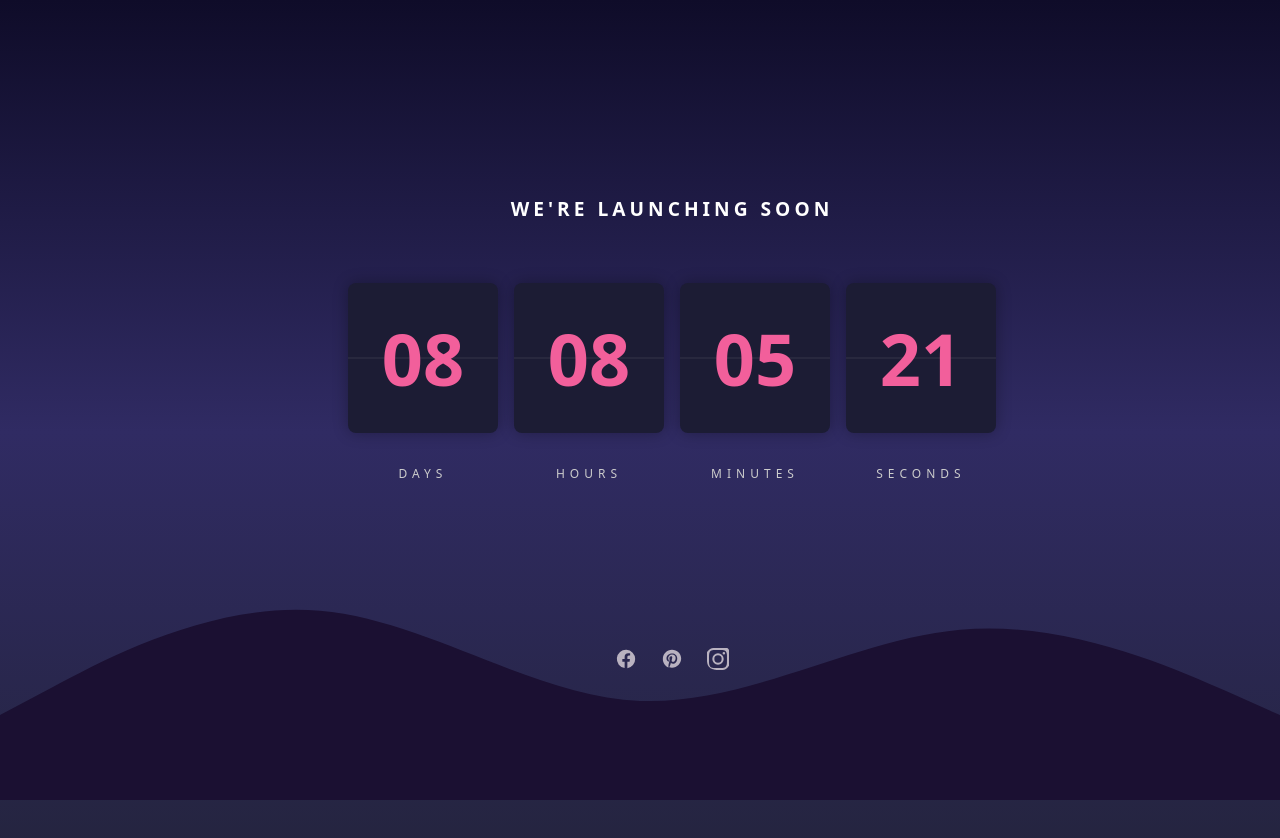
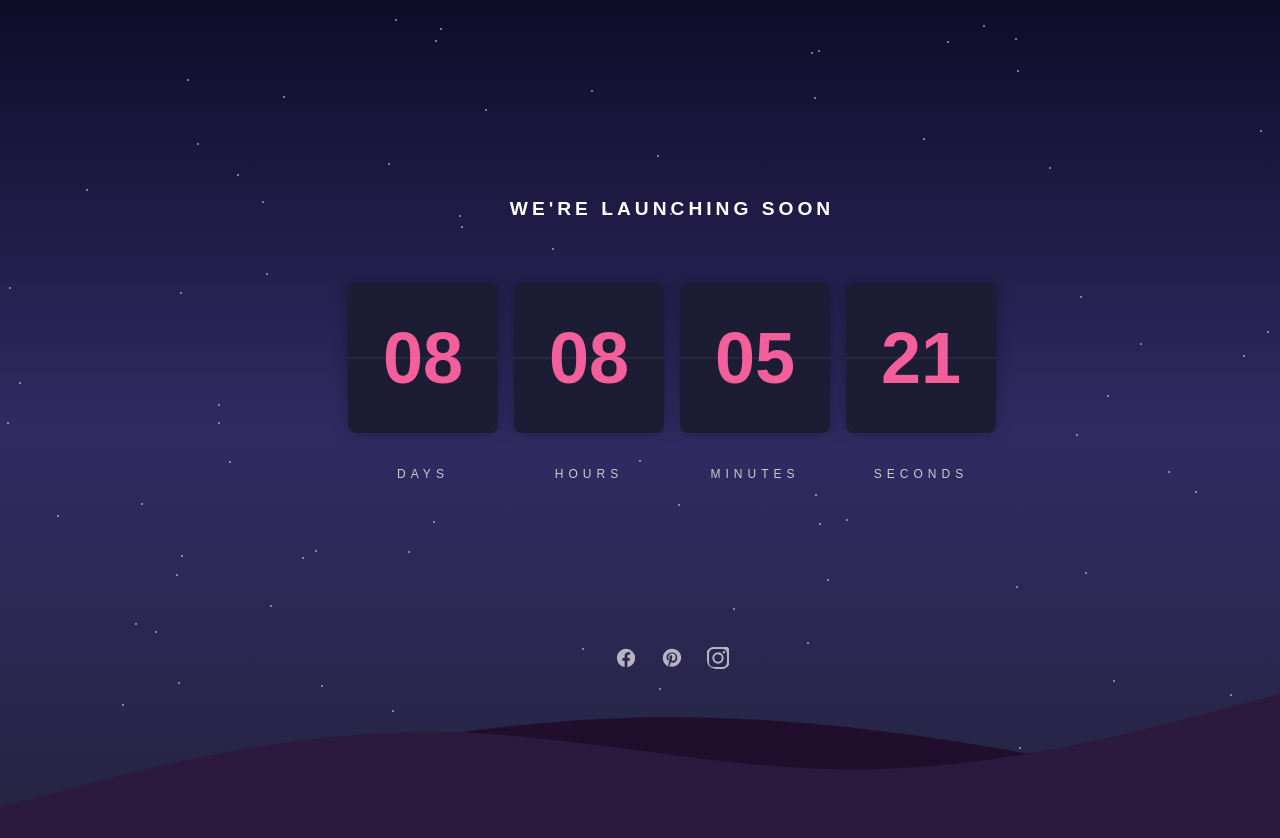
Before and after one commit to radhika757/kraftshala-assignment, a React (Vite) app: page / in a window 1280 px wide. Shown: the top 838 px of the page. Built offline with nearby package versions, Linux system fonts and the light colour scheme.

Commit message:
added beautiful stars

```diff
--- a/src/App.css
+++ b/src/App.css
@@ -1,6 +1,27 @@
-html, body, #root {
+html, #root {
   margin: 0;
   padding: 0;
   width: 100%;
   height: 100%;
 }
+
+body {
+  margin: 0;
+  font-family: 'Poppins', sans-serif;
+  background: linear-gradient(to bottom, #0f0f1b, #2b193e);
+  color: white;
+  overflow-x: hidden;
+  position: relative;
+}
+
+.stars {
+  position: absolute;
+  top: 0;
+  left: 0;
+  width: 100%;
+  height: 100%;
+  background-image: radial-gradient(#ffffff 1px, transparent 1px);
+  background-size: 40px 40px;
+  opacity: 0.08;
+  z-index: 0;
+}
--- a/src/components/CountDownTimer.jsx
+++ b/src/components/CountDownTimer.jsx
@@ -40,8 +40,25 @@ const CountdownTimer = () => {
     return () => clearInterval(timer);
   }, []);
 
+useEffect(() => {
+  const stars = document.querySelectorAll(`.${styles.star}`);
+  stars.forEach((star) => {
+    const top = Math.random() * 100;
+    const left = Math.random() * 100;
+    star.style.top = `${top}%`;
+    star.style.left = `${left}%`;
+  });
+}, []);
+
+
   return (
     <div className={styles.timerContainer}>
+        {/* Rendring multiple random stars */}
+      <div className={styles.starrySky}>
+        {Array.from({ length: 100 }).map((_, i) => (
+          <div key={i} className={styles.star}></div>
+        ))}
+      </div>
       <h1>WE'RE LAUNCHING SOON</h1>
       <div className={styles.timeBoxes}>
         {Object.entries(timeLeft).map(([label, value]) => (
@@ -95,14 +112,24 @@ const CountdownTimer = () => {
       </div>
 
       <div className={styles.mountains}>
-        <svg viewBox="0 0 1440 320" preserveAspectRatio="none">
+        <svg
+          viewBox="0 0 1440 320"
+          preserveAspectRatio="none"
+          className={styles.mountainSvg}
+        >
           <path
-            fill="#1b1032"
-            fillOpacity="1"
-            d="M0,224L60,192C120,160,240,96,360,106.7C480,117,600,203,720,208C840,213,960,139,1080,128C1200,117,1320,171,1380,197.3L1440,224L1440,320L1380,320C1320,320,1200,320,1080,320C960,320,840,320,720,320C600,320,480,320,360,320C240,320,120,320,60,320L0,320Z"
-          />
+            fill="#1f0f2d"
+            fill-opacity="1"
+            d="M0,288L120,256C240,224,480,160,720,154.7C960,149,1200,203,1320,229.3L1440,256L1440,320L1320,320C1200,320,960,320,720,320C480,320,240,320,120,320L0,320Z"
+          ></path>
+          <path
+            fill="#2b193e"
+            fill-opacity="1"
+            d="M0,256L80,234.7C160,213,320,171,480,170.7C640,171,800,213,960,213.3C1120,213,1280,171,1360,149.3L1440,128L1440,320L1360,320C1280,320,1120,320,960,320C800,320,640,320,480,320C320,320,160,320,80,320L0,320Z"
+          ></path>
         </svg>
       </div>
+
     </div>
   );
 };
--- a/src/components/CountDownTimer.module.css
+++ b/src/components/CountDownTimer.module.css
@@ -82,15 +82,36 @@
 }
 
 .mountains {
-  width: 100%;
   position: absolute;
   bottom: 0;
   left: 0;
-  z-index: 0;
+  width: 100%;
+  overflow: hidden;
+  z-index: 1;
 }
 
-.mountains svg {
+.mountainSvg {
   display: block;
   width: 100%;
   height: auto;
 }
+
+.starrySky {
+  position: absolute;
+  top: 0;
+  left: 0;
+  width: 100%;
+  height: 100%;
+  z-index: 0;
+  pointer-events: none;
+}
+
+.star {
+  position: absolute;
+  width: 2px;
+  height: 2px;
+  background: white;
+  border-radius: 50%;
+  opacity: 0.6;
+  animation: twinkle 3s infinite ease-in-out;
+}
```
